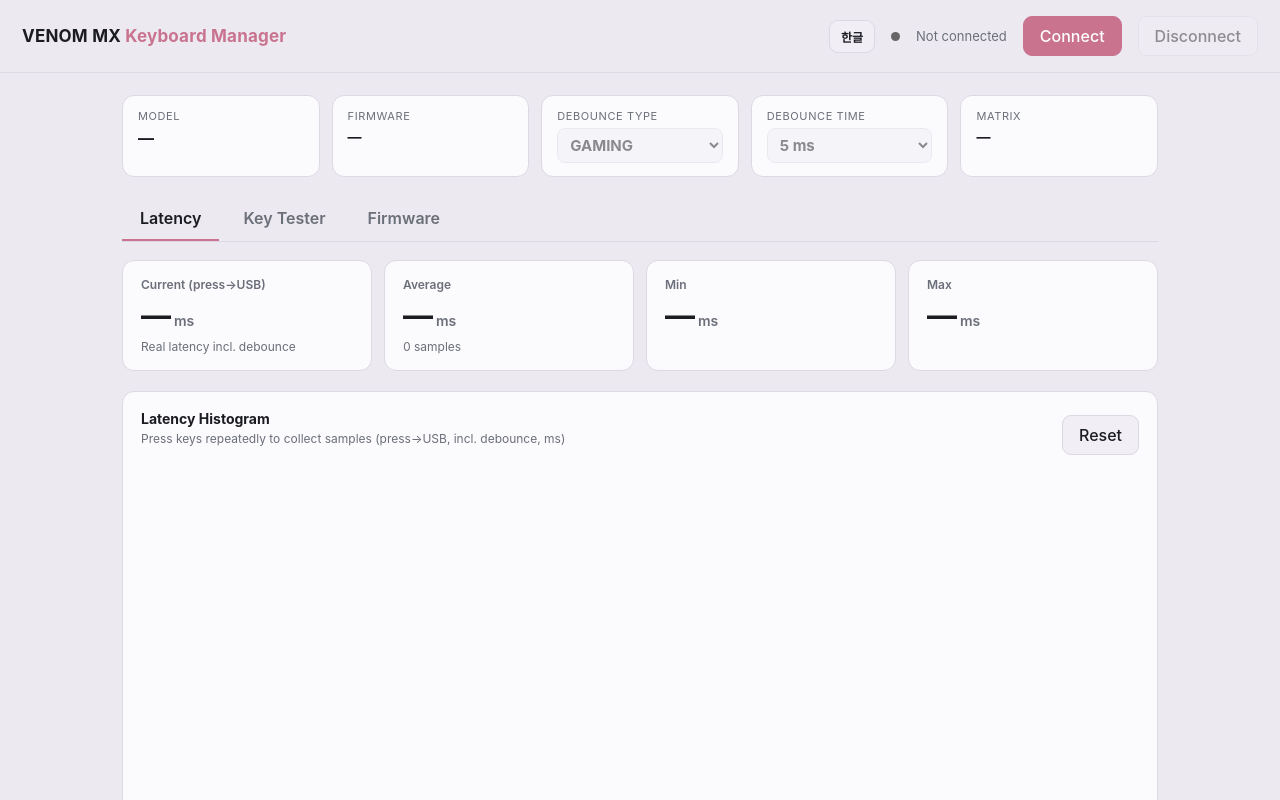
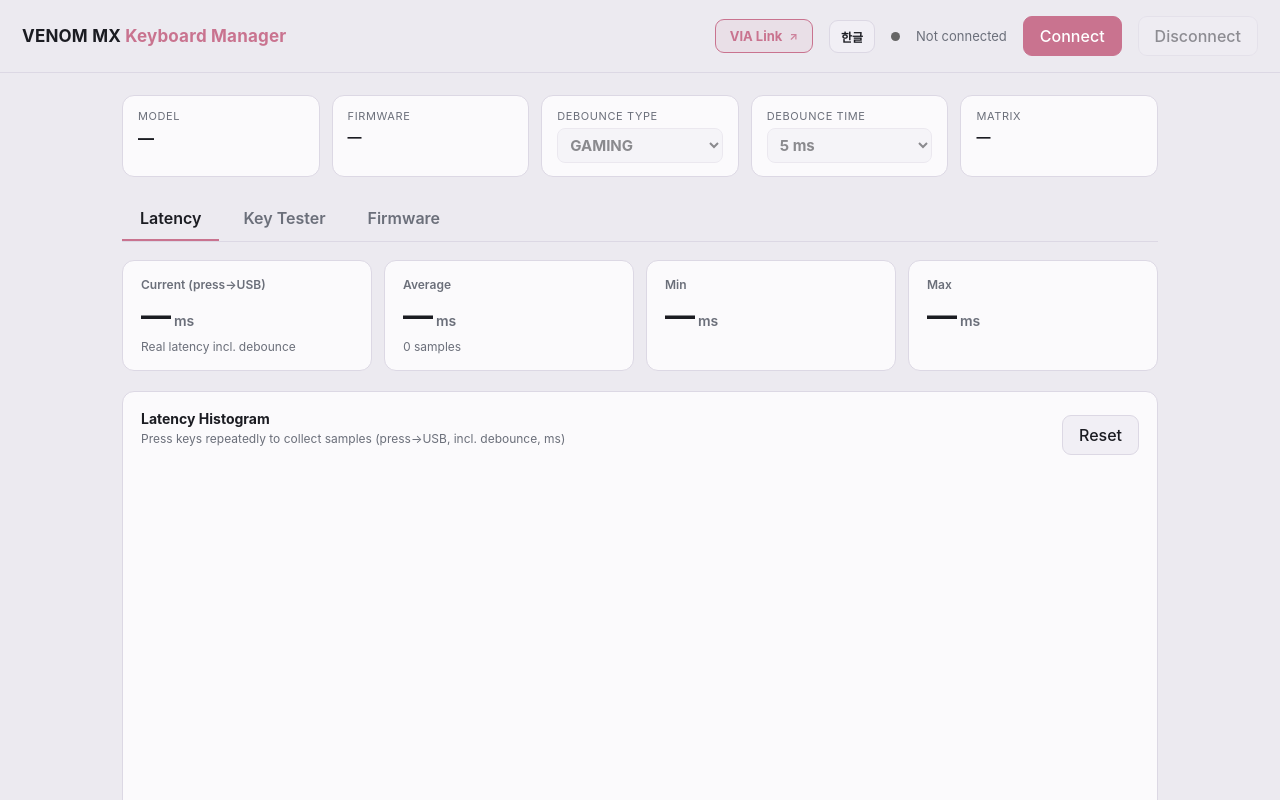
Before and after one commit to chcbaram/baram-qmk-8k, a plain HTML site: page docs/index.html in a window 1280 px wide. Shown: the top 800 px of the page. Drawn offline with Linux system fonts and the light colour scheme.

Commit message:
웹 대시보드 헤더에 VIA Link 추가
- 상단에 usevia.app 로 가는 VIA Link 버튼(외부링크) 추가, 한/영 i18n 적용

```diff
--- a/docs/index.html
+++ b/docs/index.html
@@ -29,6 +29,11 @@
   button.primary{ background:var(--accent); border-color:var(--accent); color:#fff; }
   button:disabled{ opacity:.45; cursor:not-allowed; }
   #langBtn{ padding:7px 11px; font-size:12px; font-weight:700; min-width:44px; }
+  .via-link{ display:inline-flex; align-items:center; gap:7px; text-decoration:none;
+    font-size:13px; font-weight:650; color:var(--accent); padding:8px 14px; border-radius:9px;
+    border:1px solid var(--accent); background:rgba(201,115,143,.09); transition:.15s; }
+  .via-link:hover{ background:var(--accent); color:#fff; box-shadow:0 3px 12px rgba(201,115,143,.35); }
+  .via-link .ext{ font-size:11px; opacity:.85; }
   .dot{ width:9px; height:9px; border-radius:50%; background:#666; display:inline-block; }
   .dot.on{ background:var(--ok); box-shadow:0 0 8px var(--ok); }
   .wrap{ max-width:1080px; margin:0 auto; padding:22px; }
@@ -91,6 +96,8 @@
 <header>
   <h1>VENOM MX <span>Keyboard Manager</span></h1>
   <div class="spacer"></div>
+  <a class="via-link" href="https://www.usevia.app/" target="_blank" rel="noopener" title="VIA">
+    <span data-i18n="viaLink">VIA 설정</span><span class="ext">↗</span></a>
   <button id="langBtn" title="Language">EN</button>
   <span class="dot" id="dot"></span>
   <span class="msg" id="status"></span>
@@ -203,6 +210,7 @@
     prevFound:"이전 장치 발견 — '연결'을 눌러 재연결", errPrefix:"오류: ", setFail:"설정 실패: ",
     noWebHIDTitle:"이 브라우저는 WebHID를 지원하지 않습니다",
     noWebHIDHint:"Chrome 또는 Edge(데스크톱)에서 열어주세요. (VIA와 동일한 요구사항)",
+    viaLink:"VIA Link",
     model:"모델", fwVer:"펌웨어 버전", dbType:"디바운스 타입", dbTime:"디바운스 시간", matrix:"매트릭스",
     tabLatency:"레이턴시", tabTester:"키 테스터", tabFirmware:"펌웨어",
     latCur:"현재 (누름→USB)", latCurSub:"디바운스 포함 실제 입력 지연",
@@ -224,6 +232,7 @@
     prevFound:"Previous device found — click Connect to reconnect", errPrefix:"Error: ", setFail:"Setting failed: ",
     noWebHIDTitle:"This browser does not support WebHID",
     noWebHIDHint:"Please open in Chrome or Edge (desktop). (Same requirement as VIA)",
+    viaLink:"VIA Link",
     model:"Model", fwVer:"Firmware", dbType:"Debounce Type", dbTime:"Debounce Time", matrix:"Matrix",
     tabLatency:"Latency", tabTester:"Key Tester", tabFirmware:"Firmware",
     latCur:"Current (press→USB)", latCurSub:"Real latency incl. debounce",
```
